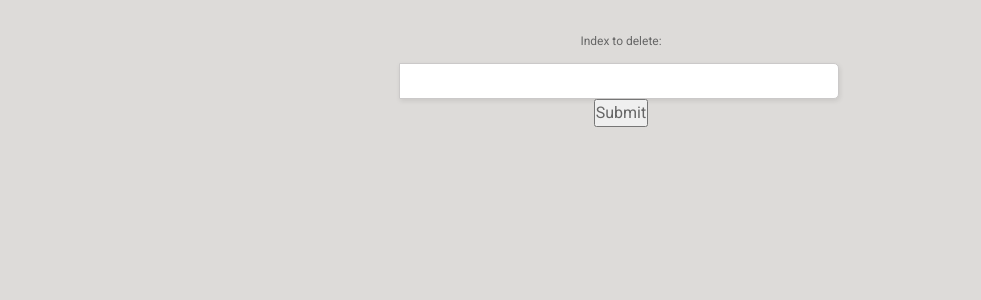
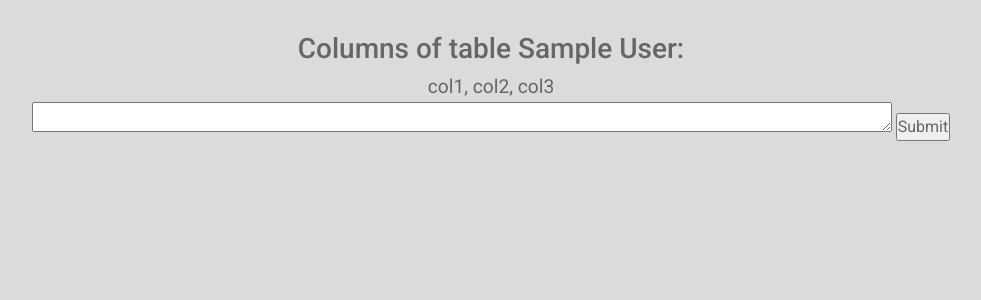
Before and after one commit to Pavlik1400/yohoho-and-a-bottle-of-rum-DB-project, a Flask app: page /remove_data in a window 1280 px wide. Shown: the part 79-379 px from the top of the page, without its empty margins (189-1170 px from the left). Run offline with Flask 2, Linux system fonts and the light colour scheme; the visitor is signed in with stand-in values (Sample User, id 1); some libraries are stand-ins or nearby versions.

Commit message:
updated delete form

```diff
--- a/api/database.py
+++ b/api/database.py
@@ -2,6 +2,7 @@ from sqlalchemy import create_engine, Table, MetaData, inspect
 from sqlalchemy.orm import sessionmaker, mapper
 from tables import *
 
+# postgres
 
 def loadSession():
     engine = create_engine('postgresql://postgres::postgres@localhost:5432/vutvereznyk')
--- a/api/main.py
+++ b/api/main.py
@@ -60,16 +60,22 @@ def edit():
 @app.route("/remove_data", methods=["POST", "GET"])
 def remove_data():
     table = session["table_to_edit"]
+    cols = ["col1", "col2", "col3"]
 
     if request.method == "POST":
-        index = request.form["table_index"]
+        data = request.form["input_row"].split(",")
+        print(data)
         try:
-            #remove row with index
-            flash(f"Row with index {index} removed from the table {table}")
+            if (len(data) != len(cols)):
+                flash(f"Invalid number of arguments")
+            else:
+                data_for_query = dict(zip(cols, ))
+                print(data_for_query)
+                flash(f"Data removed from table {table}")
         except:
-            flash(f"Index {index} invalid")
+            flash(f"Invalid input data")
 
-    return render_template("edit_remove.html")
+    return render_template("edit_form.html", table=table, cols=cols)
 
 
 @app.route("/insert_data", methods=["POST", "GET"])
@@ -78,18 +84,19 @@ def insert_data():
     cols = ["col1", "col2", "col3"]
 
     if request.method == "POST":
-        data = request.form["input_row"]
+        data = request.form["input_row"].split(",")
+        print(data)
         try:
             if (len(data) != len(cols)):
                 flash(f"Invalid number of arguments")
             else:
-                data_for_query = dict(zip(cols, data.split(", ")))
+                data_for_query = dict(zip(cols, data))
                 print(data_for_query)
                 flash(f"New row inserted into table {table}")
         except:
             flash(f"Invalid input data")
 
-    return render_template("edit_insert.html", table=table, cols=cols)
+    return render_template("edit_form.html", table=table, cols=cols)
 
 
 # @app.route("/alcoholic_queries.html")
--- a/templates/edit_insert.html
+++ b/templates/edit_form.html
@@ -4,7 +4,7 @@
     {% with messages = get_flashed_messages() %}
         {% if messages %}
             {% for msg in messages %}
-                <p>{{msg}}</p>
+                <p style="font-size:larger;">{{msg}}</p>
             {% endfor %}
         {% endif %}
     {% endwith %}
@@ -12,12 +12,9 @@
 
 <div style="margin-top: 2em; margin-left: 5em; text-align:center;">
 
-
-
-
     <form action="#" method = "post">
-        <p>Columns of table {{table}}:</p>
-        <p>{{", ".join(cols)}}</p>
+        <h3>Columns of table {{table}}:</h3>
+        <p style="font-size:larger;">{{", ".join(cols)}}</p>
         <textarea name="input_row" rows="1" cols="100"></textarea>
         <input type="submit" value="Submit">
     </form>
--- a/templates/edit_remove.html
+++ /dev/null
@@ -1,22 +0,0 @@
-{% extends "layout.html" %}
-{% block content %}
-
-    {% with messages = get_flashed_messages() %}
-        {% if messages %}
-            {% for msg in messages %}
-                <p>{{msg}}</p>
-            {% endfor %}
-        {% endif %}
-    {% endwith %}
-
-
-<div style="margin-top: 2em; margin-left: 35em; max-width: 500px; text-align:center;">
-    <form action="#" method = "post">
-        <p>Index to delete:</p>
-        <p><input type="text" name="table_index"/></p>
-        <p><input type="submit" value="Submit"/></p>
-
-    </form>
-</div>
-
-{% endblock %}
```
Also changed, not shown: templates/edit.html (+4 -3 lines).
